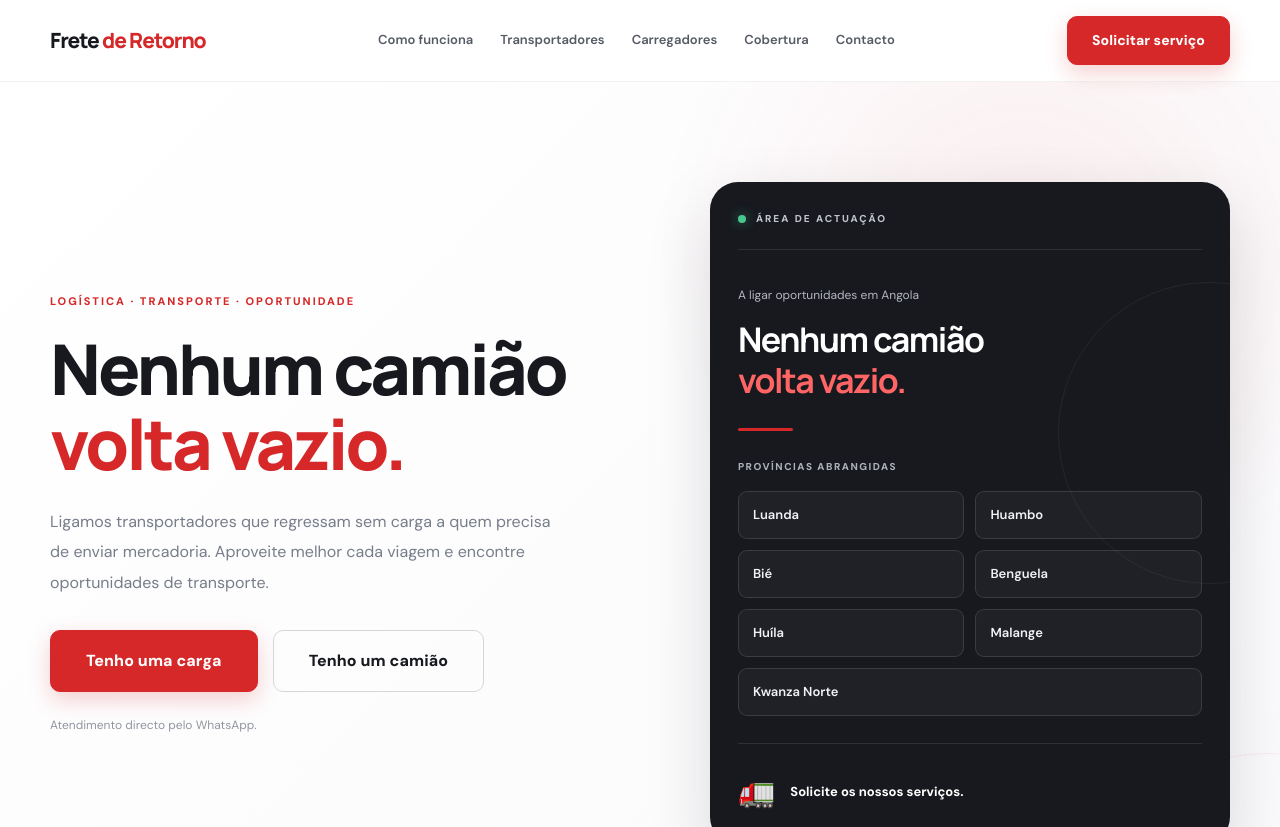
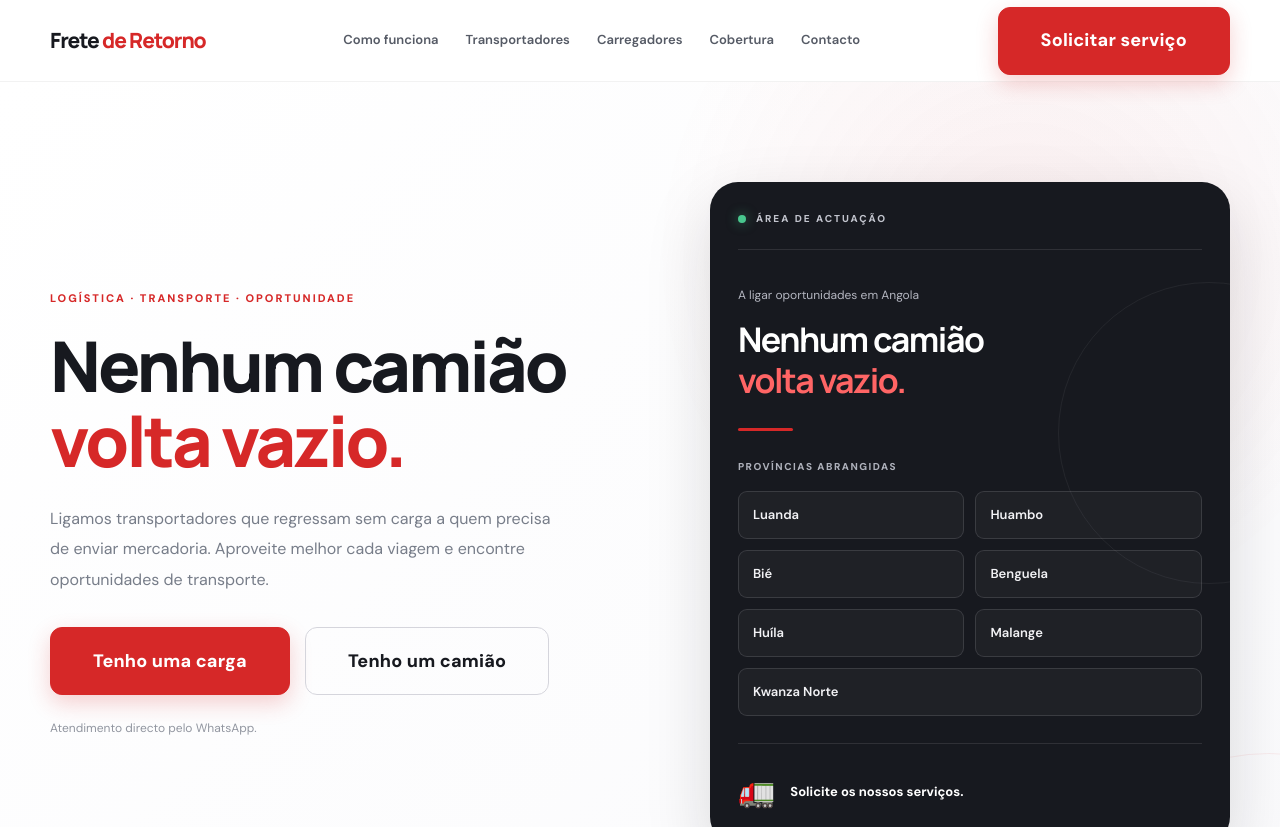
Before and after one commit to Gaspar-GS/frete-de-retorno, a plain HTML site: page index.html in a window 1280 px wide. Shown: the top 827 px of the page. Drawn offline with Linux system fonts and the light colour scheme.

Commit message:
Update style.css

```diff
--- a/css/style.css
+++ b/css/style.css
@@ -1197,7 +1197,25 @@ footer {
         grid-template-columns: 1fr;
     }
 }
+/* BOTÃO SOLICITAR SERVIÇO — DESTAQUE EXTRA */
 
+.nav-content > .btn,
+.hero-actions .btn-primary,
+.hero-actions .btn {
+    min-height: 68px;
+    padding: 0 42px;
+    font-size: 18px;
+    font-weight: 900;
+    border-radius: 12px;
+    letter-spacing: .2px;
+}
+
+.form-card .btn,
+#whatsappForm .btn {
+    min-height: 70px;
+    font-size: 18px;
+    font-weight: 900;
+}
 /* =====================================================
    ACESSIBILIDADE
 ===================================================== */
```
